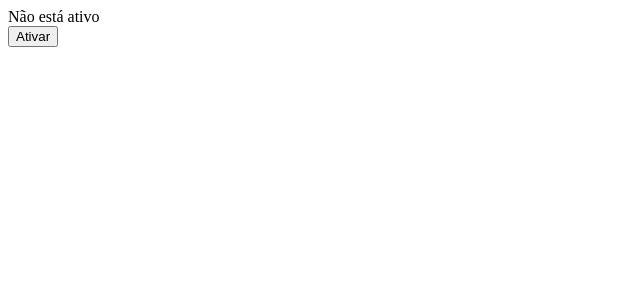
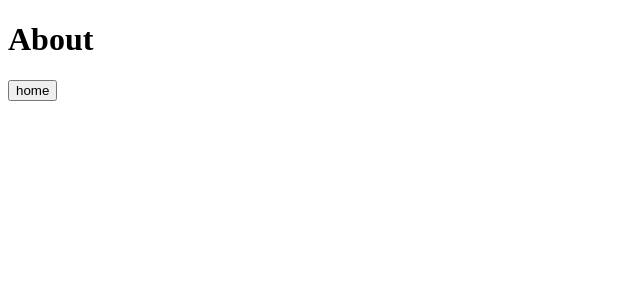
Before and after one commit to mvgoliveira/IEEE-CEFET-CAP-REACT-21.2, a React (Vite) app: page /about in a window 1280 px wide. Shown: the top 300 px of the page, without its empty margins (0-640 px from the left). Built offline with nearby package versions, Linux system fonts and the light colour scheme.

Commit message:
Added Routes

```diff
--- a/package.json
+++ b/package.json
@@ -9,7 +9,8 @@
   },
   "dependencies": {
     "react": "^17.0.2",
-    "react-dom": "^17.0.2"
+    "react-dom": "^17.0.2",
+    "react-router-dom": "^6.2.1"
   },
   "devDependencies": {
     "@vitejs/plugin-react": "^1.0.7",
--- a/src/App.jsx
+++ b/src/App.jsx
@@ -1,18 +1,16 @@
-import { useState } from 'react';
+import { BrowserRouter, Routes, Route } from 'react-router-dom';
+import {Home} from './pages/Home';
+import {About} from './pages/About';
 
 function App() {
-  const [isActive, setIsActive] = useState(false);
-
-  let handleChangeIsActive = () => {
-    setIsActive(!isActive);
-  }
-
   return (
-    <>
-      {isActive ? <div>Está ativo</div> : <div>Não está ativo</div>}
-      <button type='button' onClick={handleChangeIsActive}>{isActive ? "Desativar" : "Ativar"}</button>
-    </>
-  )
+    <BrowserRouter>
+      <Routes>
+        <Route path="/" element={<Home />}/>
+        <Route path="about" element={<About />}/>
+      </Routes>
+    </BrowserRouter>
+  );
 }
 
-export default App
+export default App;
--- /dev/null
+++ b/src/pages/About/index.jsx
@@ -0,0 +1,12 @@
+import { useNavigate } from 'react-router-dom';
+
+export function About() {
+  const navigate = useNavigate();
+
+  return (
+    <>
+      <h1>About</h1>
+      <button onClick={() => navigate('/')}>home</button>
+    </>
+  )
+}
--- /dev/null
+++ b/src/pages/Home/index.jsx
@@ -0,0 +1,19 @@
+import { useState } from 'react';
+import { useNavigate } from 'react-router-dom';
+
+export function Home() {
+  const [isActive, setIsActive] = useState(false);
+  const navigate = useNavigate();
+
+  let handleChangeIsActive = () => {
+    setIsActive(!isActive);
+  }
+
+  return (
+    <>
+      {isActive ? <div>Está ativo</div> : <div>Não está ativo</div>}
+      <button type='button' onClick={handleChangeIsActive}>{isActive ? "Desativar" : "Ativar"}</button>
+      <button onClick={() => navigate('/about')}>About</button>
+    </>
+  )
+}
```
Also changed, not shown: 1 other file (tests, documents, lock files or other folders).
